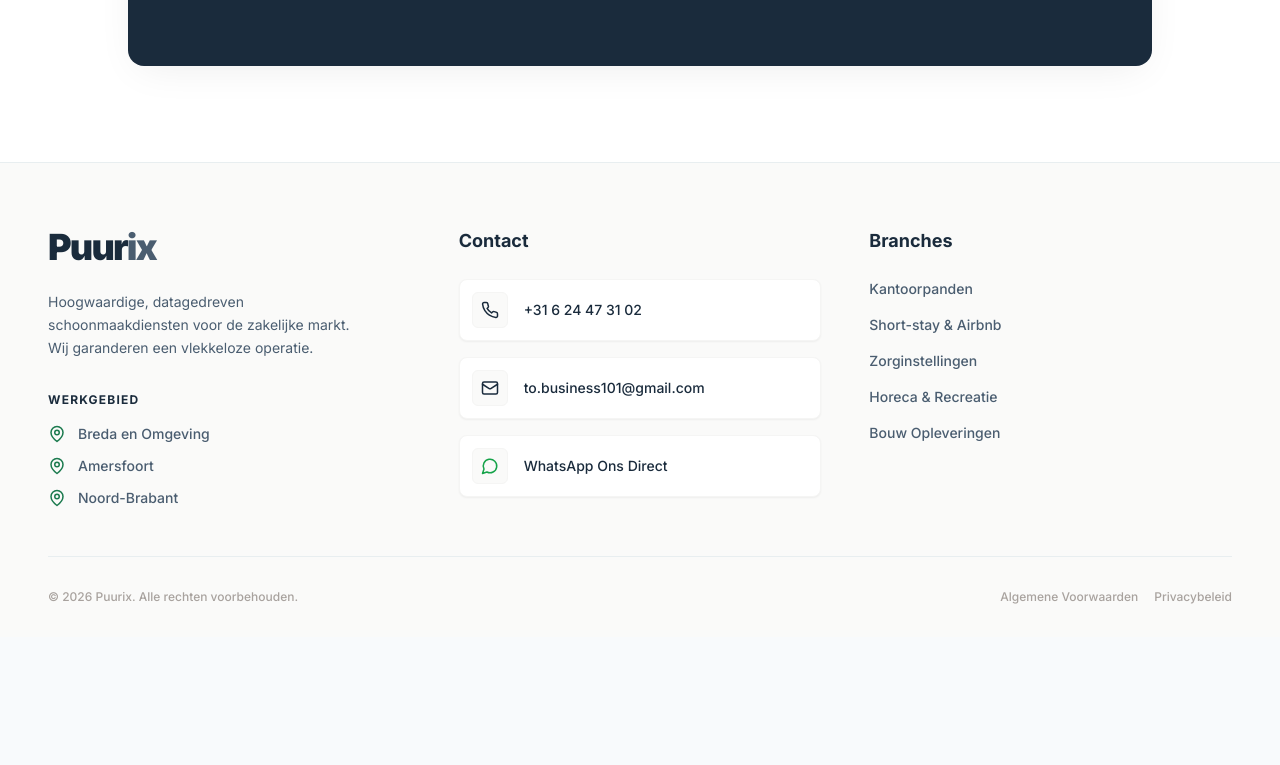
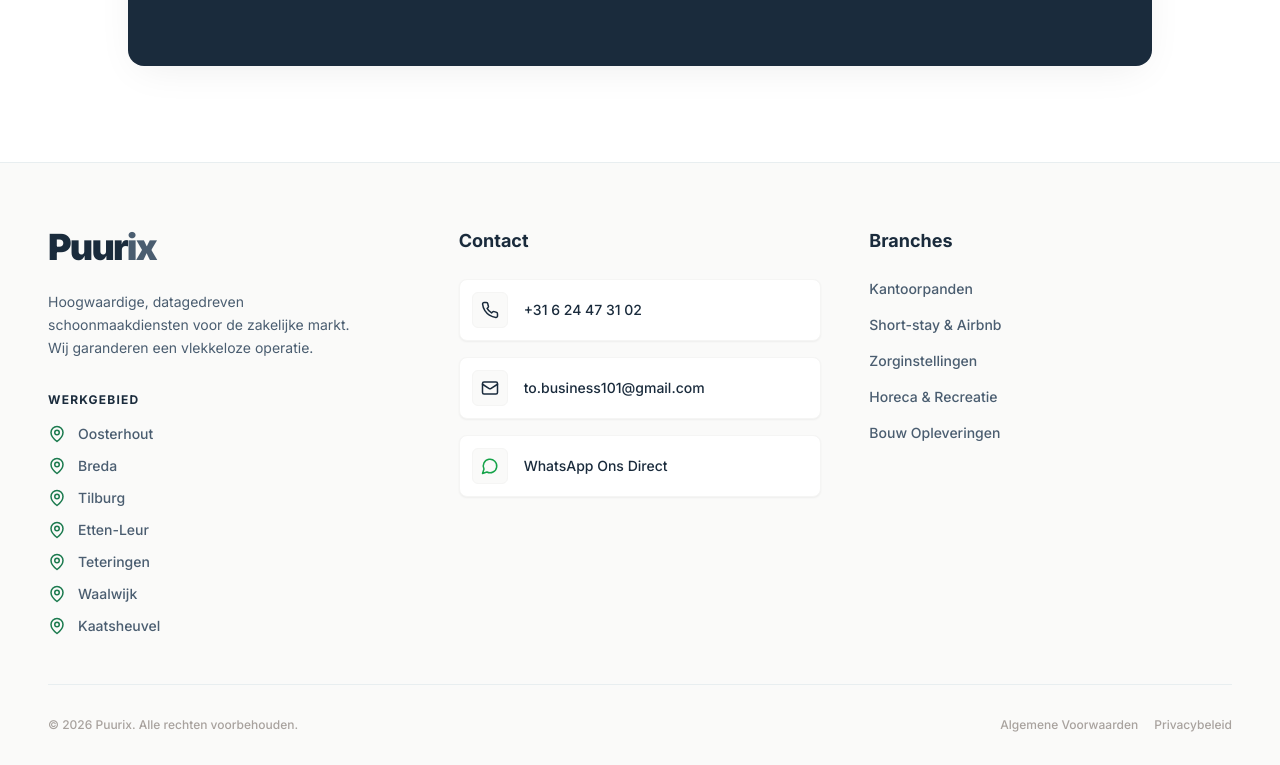
Before and after one commit to tobusiness101-cmyk/puurix-platform, a Next.js app in the folder amersfoort-schoon-(1)/: page / in a window 1280 px wide. Shown: the part 10236-11001 px from the top of the page. Before the commit the page ends 10873 px from the top, so only its background shows below. Built offline with nearby package versions, Linux system fonts and the light colour scheme.

Commit message:
new footer

```diff
--- a/amersfoort-schoon-(1)/app/sitemap.ts
+++ b/amersfoort-schoon-(1)/app/sitemap.ts
@@ -1,17 +1,18 @@
 import type { MetadataRoute } from 'next'
 
 export default function sitemap(): MetadataRoute.Sitemap {
-  // Aangepast naar de canonical URL mét www.
   const baseUrl = 'https://www.puurixschoonmaak.nl'
 
+  // De complete lijst met al jouw lokale steden
   const regios = [
-    'amersfoort',
     'oosterhout',
     'breda',
     'tilburg',
-    'rotterdam',
-    'utrecht',
-    'amsterdam'
+    'etten-leur',
+    'teteringen',
+    'waalwijk',
+    'kaatsheuvel',
+    'amersfoort'
   ]
 
   const regioUrls = regios.map((regio) => ({
--- a/amersfoort-schoon-(1)/components/Footer.tsx
+++ b/amersfoort-schoon-(1)/components/Footer.tsx
@@ -1,5 +1,5 @@
-import Link from "next/link";
 import { MapPin, Phone, MessageCircle, Mail } from "lucide-react";
+import Link from 'next/link';
 
 export const Footer = () => {
   return (
@@ -23,18 +23,51 @@ export const Footer = () => {
 
             <h4 className="font-bold text-ink tracking-widest text-xs mb-4 uppercase">Werkgebied</h4>
             <ul className="space-y-3 text-sm font-medium">
+
+              {/* Lokale SEO Links */}
               <li className="flex items-center gap-3 text-stone-600">
                 <MapPin size={18} className="text-accent" />
-                Breda en Omgeving
+                <Link href="/schoonmaakbedrijf/oosterhout" className="hover:text-accent transition-colors">
+                  Oosterhout
+                </Link>
               </li>
               <li className="flex items-center gap-3 text-stone-600">
                 <MapPin size={18} className="text-accent" />
-                Amersfoort
+                <Link href="/schoonmaakbedrijf/breda" className="hover:text-accent transition-colors">
+                  Breda
+                </Link>
               </li>
               <li className="flex items-center gap-3 text-stone-600">
                 <MapPin size={18} className="text-accent" />
-                Noord-Brabant
+                <Link href="/schoonmaakbedrijf/tilburg" className="hover:text-accent transition-colors">
+                  Tilburg
+                </Link>
               </li>
+              <li className="flex items-center gap-3 text-stone-600">
+                <MapPin size={18} className="text-accent" />
+                <Link href="/schoonmaakbedrijf/etten-leur" className="hover:text-accent transition-colors">
+                  Etten-Leur
+                </Link>
+              </li>
+              <li className="flex items-center gap-3 text-stone-600">
+                <MapPin size={18} className="text-accent" />
+                <Link href="/schoonmaakbedrijf/teteringen" className="hover:text-accent transition-colors">
+                  Teteringen
+                </Link>
+              </li>
+              <li className="flex items-center gap-3 text-stone-600">
+                <MapPin size={18} className="text-accent" />
+                <Link href="/schoonmaakbedrijf/waalwijk" className="hover:text-accent transition-colors">
+                  Waalwijk
+                </Link>
+              </li>
+              <li className="flex items-center gap-3 text-stone-600">
+                <MapPin size={18} className="text-accent" />
+                <Link href="/schoonmaakbedrijf/kaatsheuvel" className="hover:text-accent transition-colors">
+                  Kaatsheuvel
+                </Link>
+              </li>
+
             </ul>
           </div>
 
```
